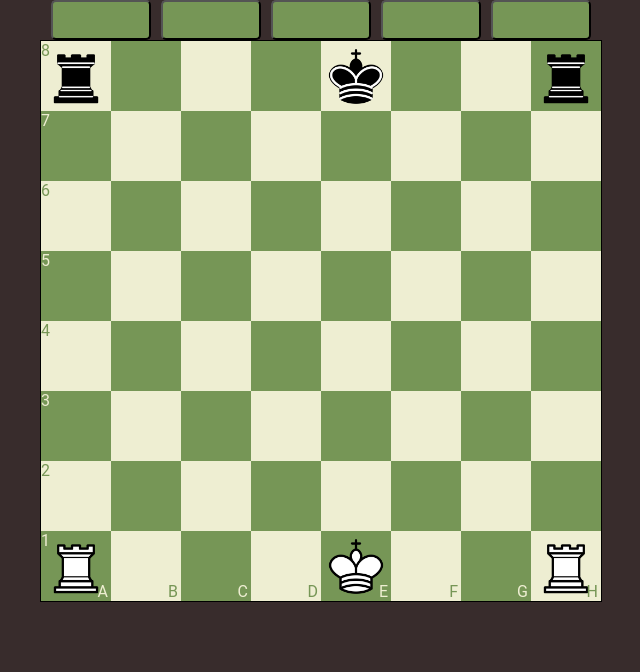
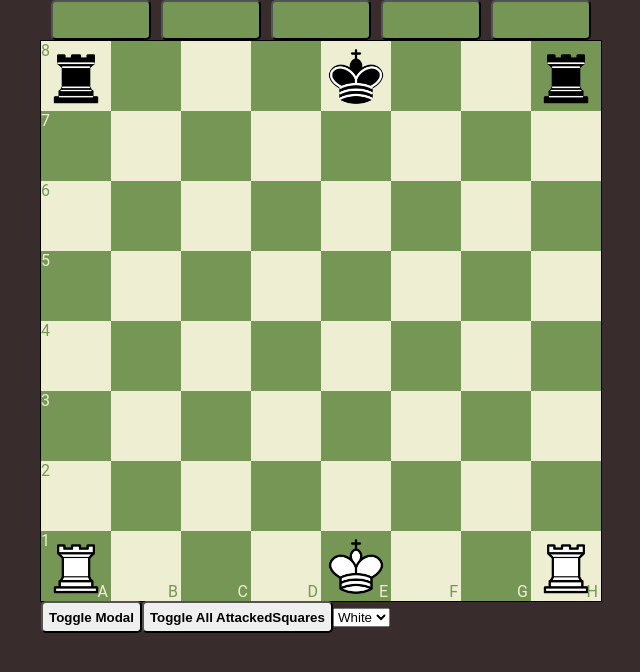
Before and after one commit to potrec/chess-project, a Vue app: page / in a window 1280 px wide. Shown: the top 672 px of the page, without its empty margins (319-959 px from the left). Built offline with nearby package versions, Linux system fonts and the light colour scheme.

Commit message:
feat: init work with deleting unsafe moves for king

```diff
--- a/src/components/chess/ChessBoard.vue
+++ b/src/components/chess/ChessBoard.vue
@@ -46,6 +46,14 @@
         </div>
       </div>
     </div>
+    <div class="board-dev-tools">
+      <button @click="toggleModal">Toggle Modal</button>
+      <button @click="toggleAllAttackedSquares">Toggle All AttackedSquares</button>
+      <select v-model="attackSquaresColor">
+        <option :value="FigureColorType.White">White</option>
+        <option :value="FigureColorType.Black">Black</option>
+      </select>
+    </div>
     <div class="player-row-component player-row-bottom"></div>
   </div>
 </template>
@@ -53,7 +61,7 @@
 <script setup lang="ts">
 import { ref, type Ref } from 'vue'
 import { FigureColorType, FigureType, MoveType } from '@/enums/figure'
-import type { Figure, NumSquaresToEdge } from '@/types/chessTypes'
+import type { Figure, NumSquaresToEdge, SquareAttack } from '@/types/chessTypes'
 import {
   getFigureByIndex,
   setMoveData,
@@ -72,7 +80,8 @@ import {
   generateSlidingMoves,
   generateKnightMoves,
   generateStraightMoves,
-  generateKingMoves
+  generateKingMoves,
+  deleteUnsafeKingMoves
 } from '@/scripts/chess/chessMoves'
 import ChessBoardSquare from '@/components/chess/ChessBoardSquare.vue'
 const props = defineProps({
@@ -91,7 +100,7 @@ const arrayOfStyles = ref([])
 for (var i = 0; i < 64; i++) {
   arrayOfStyles.value.push('')
 }
-
+let attackedSquaresIndex: SquareAttack[] = []
 let currentPlayer = FigureColorType.White
 let selectedSquare = 64
 
@@ -185,8 +194,9 @@ function onClick(figure: Figure, index: number) {
 }
 
 function generateMoves(): void {
-  for (var startSquare = 0; startSquare < 64; startSquare++) {
-    var piece = getFigureByIndex(startSquare, board)
+  attackedSquaresIndex = []
+  for (let startSquare = 0; startSquare < 64; startSquare++) {
+    let piece = getFigureByIndex(startSquare, board)
     if (piece == null) {
       continue
     }
@@ -206,6 +216,36 @@ function generateMoves(): void {
     if (piece.type == FigureType.King) {
       piece.moves = generateKingMoves(startSquare, board, arrayOfSquaresToEdge)
     }
+    if (piece.moves == null) {
+      continue
+    }
+    piece.moves.map((move) => {
+      attackedSquaresIndex.push({ square: move.targetSquare, attackingFigureColor: piece.color })
+    })
+  }
+  for (let i = 0; i < 64; i++) {
+    let piece = getFigureByIndex(i, board)
+    if (piece == null) {
+      continue
+    }
+    if (piece.type == FigureType.King) {
+      deleteUnsafeKingMoves(i, board, attackedSquaresIndex)
+    }
+  }
+}
+
+const toggleAttackSquares = ref(false)
+const attackSquaresColor = ref(FigureColorType.White)
+function toggleAllAttackedSquares() {
+  console.log(attackSquaresColor.value)
+  clearBoardFromColors(arrayOfStyles)
+  toggleAttackSquares.value = !toggleAttackSquares.value
+  if (toggleAttackSquares.value == true) {
+    attackedSquaresIndex
+      .filter((square) => square.attackingFigureColor == attackSquaresColor.value)
+      .forEach((square) => {
+        setSquareColor(square.square, 'red', arrayOfStyles)
+      })
   }
 }
 </script>
--- a/src/scripts/chess/chessMoves.ts
+++ b/src/scripts/chess/chessMoves.ts
@@ -1,5 +1,5 @@
 import { FigureColorType, FigureType, MoveType } from "@/enums/figure"
-import type { Figure, Move, NumSquaresToEdge } from "@/types/chessTypes"
+import type { Figure, Move, NumSquaresToEdge, SquareAttack } from "@/types/chessTypes"
 import { getFigureByIndex, getNumberOfSquaresInDirection, getSquareIndexByCords, getIndexesByFigureIndex, getFigureIndexByFigure, getFigureToString} from "./chessHelpers"
 import { directionOffsets } from "@/constants/chess/piece"
 
@@ -159,15 +159,23 @@ export function generateKingMoves(startSquare: number, board: any, arrayOfSquare
       }
     }
   }
-  //roszada
+  return moves
+}
 
-  return moves
+export function deleteUnsafeKingMoves(startSquare: number,board: any, attackedSquaresIndex: SquareAttack[])
+{
+  const selectedFigure = getFigureByIndex(startSquare,board)
+  attackedSquaresIndex = attackedSquaresIndex.filter((element) => element.attackingFigureColor != selectedFigure.color)
+  const squaresToDelete = selectedFigure.moves.map((move) => move.targetSquare).filter((move) => {
+    return attackedSquaresIndex.map((element) => element.square).includes(move)
+
+  })
+  selectedFigure.moves = selectedFigure.moves.filter((move) => !squaresToDelete.includes(move.targetSquare))
 }
 
 export function checkIfKingSafe(move: Move, board: any): Boolean
 {
 
-  return true
 }
 
 export function upgradeFigure(figure: Figure, board: any)
--- a/src/types/chessTypes.ts
+++ b/src/types/chessTypes.ts
@@ -34,3 +34,8 @@ export type NumSquaresToEdge = {
   minNE: number
   minSW: number
 }
+
+export type SquareAttack = {
+  square: number
+  attackingFigureColor: FigureColorType
+}
```
